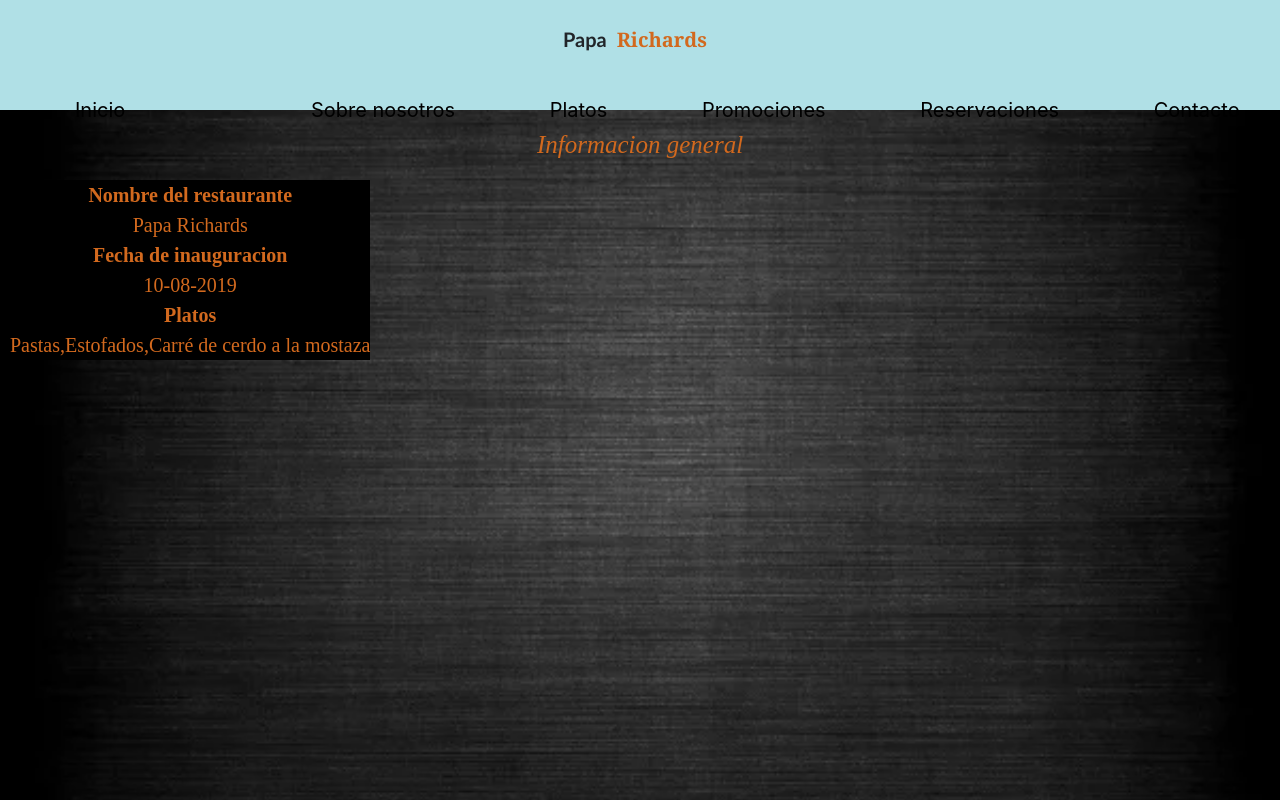
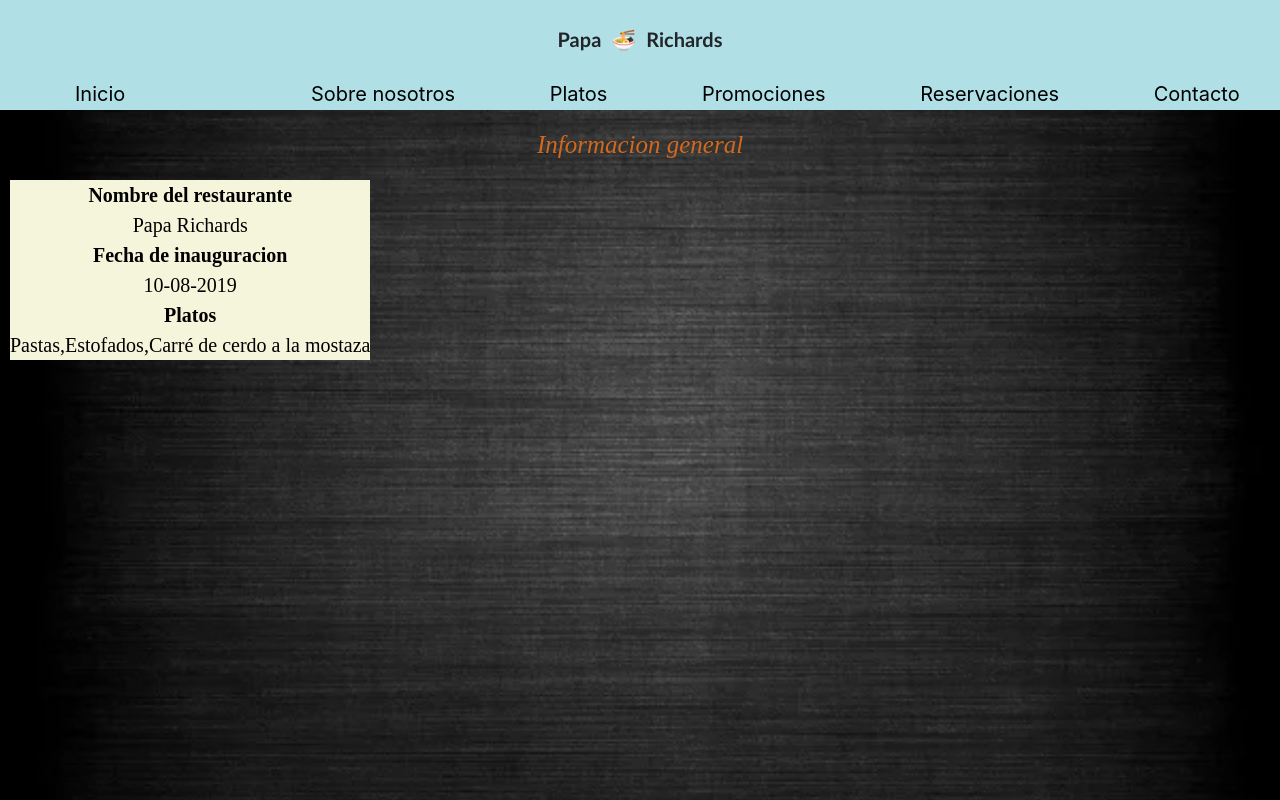
Before and after one commit to MartinReinoso98/MartinReinoso98, a plain HTML site: page index.html in a window 1280 px wide. Drawn offline with nearby package versions, Linux system fonts and the light colour scheme.

Commit message:
cambios en css

```diff
--- a/Principal.css
+++ b/Principal.css
@@ -16,14 +16,15 @@ header{
     transform: scale(1,2);
     transition:all 0,3s;
 }
-.logo span{
-    color:chocolate;
+.logo span::before{
+    content: "🍜";
+    color: black;
     font-size: 20px;
     font-family: Cambria, Cochin, Georgia, Times, 'Times New Roman', serif;
     padding: 10px;
 }
 .barra a:hover{
-    color:black;
+    color: black;
 }
 li{
     font-size: 10px;
@@ -49,20 +50,19 @@ h2{
 table{
     margin: 10px;
     padding: 5px;
-    color:black;
-    background-color:bisque;
+    color:
 }
 th{
     font-family: serif;
-    color:chocolate;
-    background-color:black;
+    color:black;
+    background-color: beige;
     font-size: 20px;
     text-align: center;
 }
 td{
     font-family: serif;
-    color:chocolate;
-    background-color:black;
+    color: black;
+    background-color: beige;
     font-size: 20px;
     text-align: center;
 }
--- a/index.html
+++ b/index.html
@@ -17,7 +17,7 @@
         <br>
         <strong><div class="logo" data-aos="fade-down" data-aos-delay="300">Papa<span>Richards</span></div></strong>
         <nav class="barra"></nav><br>
-            <ul></ul>
+            <ul>
                 <li data-aos="fade-right" data-aos-delay="650"><a href="#">Inicio<a></li>
                 <li data-aos="fade-right" data-aos-delay="850"><a href="Secciones/Sobre nosotros.html" target="_blank"> Sobre nosotros </a></li>
                 <li data-aos="fade-right" data-aos-delay="1050"><a href="Secciones/Platos.html" target="_blank"> Platos </a></li>
```
